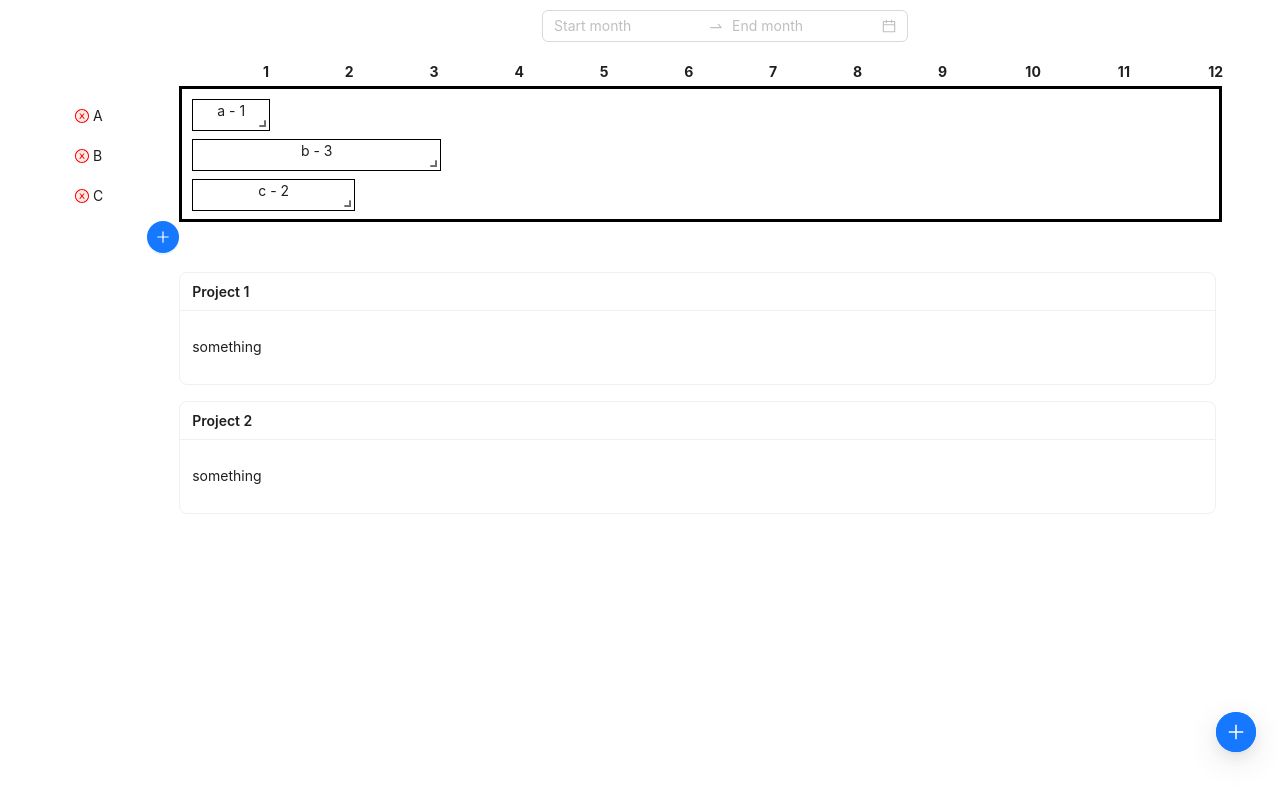
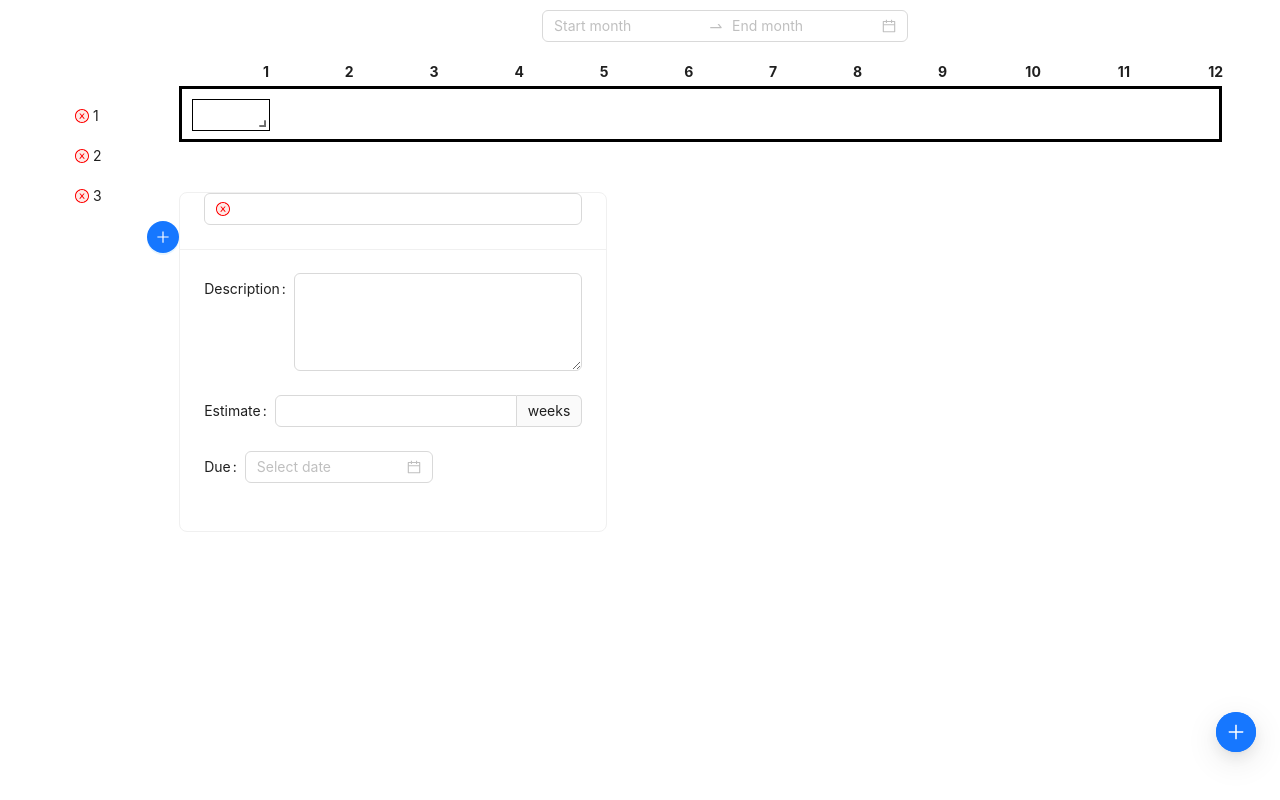
Before and after one commit to Twoods01/plantris, a React (Create React App) app: page / in a window 1280 px wide. Both pictures are taken after a click on the button 1236 px from the left and 732 px from the top of the page. Built offline with nearby package versions, Linux system fonts and the light colour scheme.

Commit message:
Core resource and project functionality

```diff
--- a/package.json
+++ b/package.json
@@ -11,6 +11,7 @@
     "react-dom": "^18.2.0",
     "react-grid-layout": "^1.3.4",
     "react-scripts": "^5.0.1",
+    "uuid": "^9.0.0",
     "web-vitals": "^2.1.4"
   },
   "scripts": {
--- a/src/App.js
+++ b/src/App.js
@@ -1,17 +1,43 @@
+import { useState } from 'react';
 import { App, ConfigProvider } from 'antd';
 import './App.css';
+import {v1} from "uuid";
 import Projects from "./Projects";
 import Plan from "./Plan";
 
-function homePage(){
+function HomePage(){
+    const [projects, setProjects] = useState([]);
+    function addProject() {
+        setProjects(projects.concat({ id: v1()}));
+    }
+
+    function updateProject(changedValues) {
+        const index = projects.indexOf(this);
+        const project = projects[index];
+        Object.assign(project, changedValues);
+        setProjects(projects.slice(0, index).concat(project, projects.slice(index + 1)));
+    }
+
+    function removeProject() {
+        const index = projects.indexOf(this);
+        setProjects(projects.slice(0, index).concat(projects.slice(index + 1)));
+    }
+
   return (
     <ConfigProvider>
       <App>
-        {Plan()}
-        {Projects()}
+        <Plan
+          projects={projects}
+        />
+        <Projects
+          projects={projects}
+          addProject={addProject}
+          updateProject={updateProject}
+          removeProject={removeProject}
+        />
       </App>
     </ConfigProvider>
   )
 }
 
-export default homePage;
+export default HomePage;
--- a/src/Plan.js
+++ b/src/Plan.js
@@ -1,19 +1,28 @@
 import "react-grid-layout/css/styles.css"
 import "react-resizable/css/styles.css"
 import "./Plan.css"
-import { Button, DatePicker, Input, Tooltip, Space } from "antd";
-import { CloseCircleTwoTone, PlusOutlined } from '@ant-design/icons';
+import { useState } from 'react';
+import { DatePicker, Space } from "antd";
 import GridLayout, { WidthProvider } from "react-grid-layout";
+import Resources from "./Resources";
 
 const { RangePicker } = DatePicker;
 const WidthGrid = WidthProvider(GridLayout);
 
-function DraggableGrid() {
-    const layout = [
-        { i: "a", x: 0, y: 0, w: 1, h: 1, minH: 1, maxH: 1},
-        { i: "b", x: 1, y: 1, w: 3, h: 1, minH: 1, maxH: 1},
-        { i: "c", x: 4, y: 2, w: 2, h: 1, minH: 1, maxH: 1}
-    ];
+function DraggableGrid(props) {
+    const layout = props.projects.map(project => {
+        return {
+            i: project.id,
+            name: project.name,
+            x: project.x ?? 0,
+            y: project.y ?? 0,
+            w: project.estimate ?? 1,
+            h: 1,
+            minH: 1,
+            maxH: 1
+        }
+    });
+
     return (
         <WidthGrid
             className="grid-container"
@@ -23,7 +32,7 @@ function DraggableGrid() {
             autoSize={true}
             compactType="horizontal"
         >
-            {layout.map(project => <div key={project.i}>{project.i} - {project.w}</div>)}
+            {layout.map(project => <div key={project.i}>{project.name}</div>)}
         </WidthGrid>
     );
 }
@@ -45,29 +54,36 @@ function Timeline() {
     )
 }
 
-function Resources() {
-    const resources = ["A", "B", "C"]
-    return (
-        <div className="plan-resources">
-            {resources.map(resource =>
-                <div className="plan-resource" key={resource}>
-                    <Input prefix={<CloseCircleTwoTone twoToneColor="#FF0000"/>} bordered={false} value={resource} />
-                </div>)
-            }
-            <Tooltip placement="left" title="Add Resource">
-                <Button className="add-resource-button" tooltip={<div></div>} type="primary" shape="circle" icon={<PlusOutlined />} />
-            </Tooltip>
-        </div>
-    )
-}
+function Plan(props) {
+    const [resources, setResources] = useState(["1", "2", "3"]);
 
-function Plan() {
+    function addResource() {
+        return setResources(resources.concat(resources.length + 1));
+    }
+
+    function removeResource() {
+        const index = resources.indexOf(this);
+        return setResources(resources.slice(0, index).concat(resources.slice(index + 1)));
+    }
+
+    function renameResource(e) {
+        const index = resources.indexOf(this);
+        return setResources(resources.slice(0, index).concat(e.target.value, resources.slice(index + 1)));
+    }
+
     return (
         <div className="plan-container">
             {Timeline()}
             <div>
-                {Resources()}
-                {DraggableGrid()}
+                <Resources
+                    resources={resources}
+                    addResource={addResource}
+                    removeResource={removeResource}
+                    rename={renameResource}
+                />
+                <DraggableGrid
+                    projects={props.projects}
+                />
             </div>
         </div>
     )
--- a/src/Projects.css
+++ b/src/Projects.css
@@ -1,11 +1,15 @@
+.project-container {
+    width: 90%;
+    margin-left: 5%
+}
+
 .projects-container {
     display: flex;
     margin-top: 50px;
     width: 90%;
-    margin-left: 5%
+    margin-left: 10%
 }
 
 .project-card {
-    width: 90%;
-    margin-left: 10%;
+    /* width: 30%; */
 }
--- a/src/Projects.js
+++ b/src/Projects.js
@@ -1,24 +1,58 @@
-import { Card, FloatButton, Space } from "antd";
-import { PlusOutlined } from '@ant-design/icons';
+import { Card, DatePicker, FloatButton, Form, Input, Space } from "antd";
+import { CloseCircleTwoTone, PlusOutlined } from '@ant-design/icons';
 import "./Projects.css";
 
-function Projects() {
-    const projects = [{
-        name: "Project 1",
-        details: "something"
-    }, {
-        name: "Project 2",
-        details: "something"
-    }]
+function Projects(props) {
     return (
-    <div>
-            <FloatButton type="primary" icon={<PlusOutlined />} tooltip={<div>Add Project</div>} onClick={() => console.log('click')} />
-        <Space direction="vertical" size="middle" className="projects-container">
-            {projects.map(project => <Card key={project.name} title={project.name} size="small" className="project-card">
-                <p>{project.details}</p>
-            </Card>)}
-        </Space>
-    </div>
+        <div className="project-container">
+            <FloatButton type="primary" icon={<PlusOutlined />} tooltip={<div>Add Project</div>} onClick={props.addProject} />
+            <Space wrap size="middle" className="projects-container">
+                {props.projects.map(project => <Project project={project} onChange={props.updateProject} removeProject={props.removeProject}/>)}
+            </Space>
+        </div>
+    );
+}
+
+function Project(props) {
+    const { project, onChange, removeProject } = props;
+    const [form] = Form.useForm();
+    const title = (
+        <Form.Item
+            name="name"
+        >
+            <Input prefix={<CloseCircleTwoTone onClick={removeProject.bind(project)} twoToneColor="#FF0000" />} />
+        </Form.Item>
+    );
+
+    form.setFieldsValue(project);
+
+    return (
+        <Form
+            key={project.id}
+            form={form}
+            onValuesChange={onChange.bind(project)}
+        >
+            <Card title={title} className="project-card">
+                <Form.Item
+                    name="description"
+                    label="Description:"
+                >
+                    <Input.TextArea rows={4} />
+                </Form.Item>
+                <Form.Item
+                    name="estimate"
+                    label="Estimate:"
+                >
+                    <Input addonAfter="weeks" />
+                </Form.Item>
+                <Form.Item
+                    name="dueDate"
+                    label="Due:"
+                >
+                    <DatePicker/>
+                </Form.Item>
+            </Card>
+        </Form>
     );
 }
 
--- /dev/null
+++ b/src/Resources.js
@@ -0,0 +1,19 @@
+import { Button, Input, Tooltip } from "antd";
+import { CloseCircleTwoTone, PlusOutlined } from '@ant-design/icons';
+
+function Resources(props) {
+    return (
+        <div className="plan-resources">
+            {props.resources.map(resource =>
+                <div className="plan-resource" key={resource}>
+                    <Input prefix={<CloseCircleTwoTone onClick={props.removeResource.bind(resource)} twoToneColor="#FF0000" />} bordered={false} value={resource} onChange={props.rename.bind(resource)} />
+                </div>)
+            }
+            <Tooltip placement="left" title="Add Resource">
+                <Button onClick={props.addResource} className="add-resource-button" tooltip={<div></div>} type="primary" shape="circle" icon={<PlusOutlined />} />
+            </Tooltip>
+        </div>
+    )
+}
+
+export default Resources;
```
Also changed, not shown: 1 other file (tests, documents, lock files or other folders).
